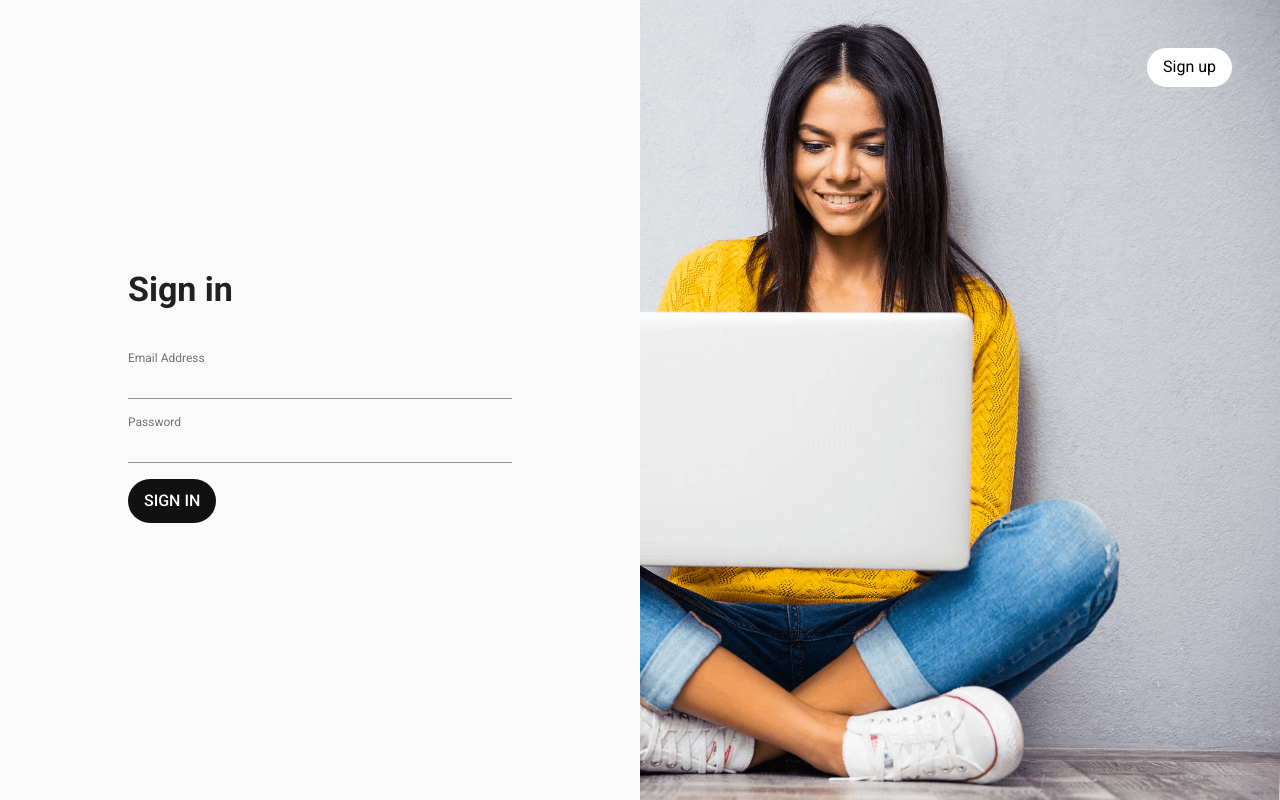
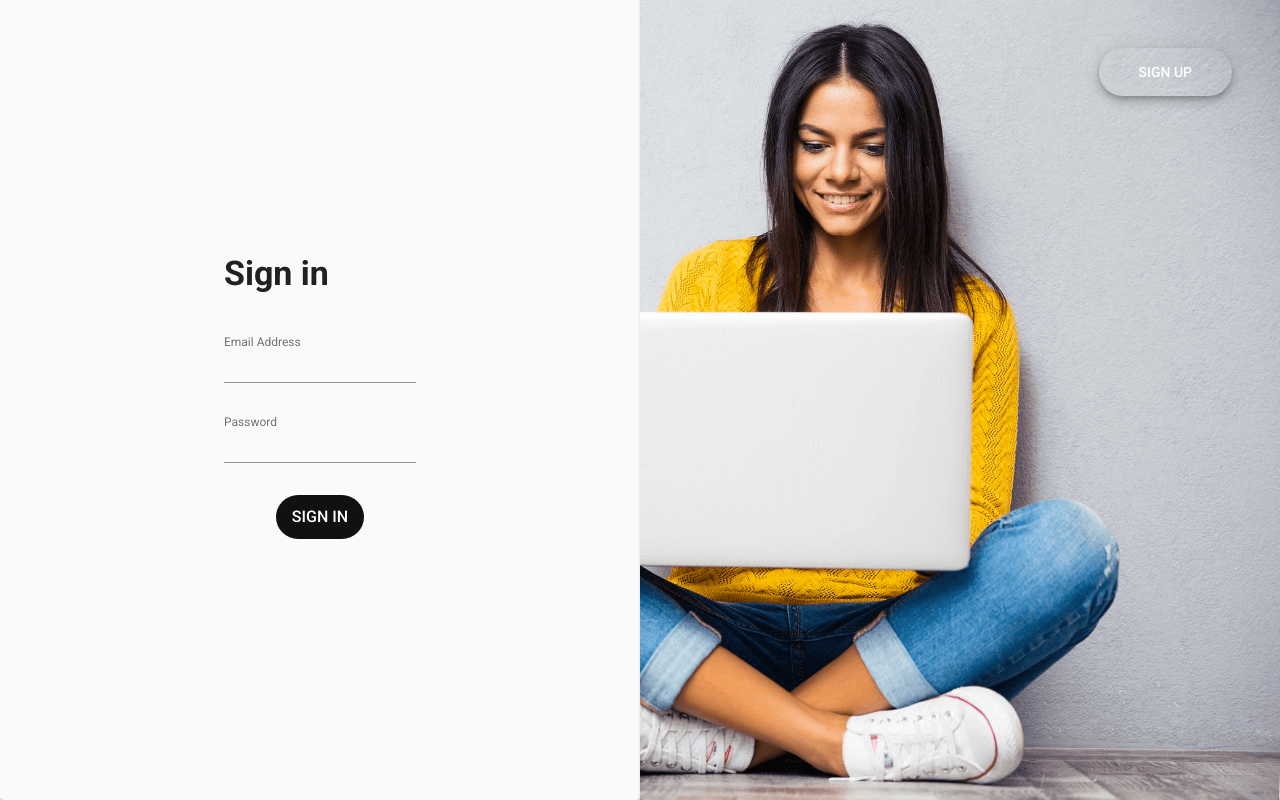
Before and after one commit to hatchways/team-pretzel, a React (Create React App) app in the folder client/: page /signin in a window 1280 px wide. Built offline with nearby package versions, Linux system fonts and the light colour scheme.

Commit message:
removed inline styling: AuthPage & FormFields

```diff
--- a/client/src/pages/AuthPage.jsx
+++ b/client/src/pages/AuthPage.jsx
@@ -1,57 +1,75 @@
 import React from "react";
 import { Link } from "react-router-dom";
+import { makeStyles } from "@material-ui/core/styles";
+import { Grid, Paper, Fab } from "@material-ui/core";
+
 import SignIn from "./container/SignIn";
 import SignUp from "./container/SignUp";
 import authBackgroundImage from "../assets/authBackgroundImage.png";
 
-const styles = {
-  link: {
-    borderRadius: "9999px",
-    display: "inline-block",
-    textDecoration: "none",
-    backgroundColor: "white",
-    color: "black",
-    paddingTop: "0.5rem",
-    paddingBottom: "0.5rem",
-    paddingLeft: "1rem",
-    paddingRight: "1rem",
-    marginBottom: ".5rem",
-    fontSize: "1rem",
+const useStyles = makeStyles({
+  root: {
+    flexGrow: 1
+  },
+  paper: {
+    background: "transparent",
+    textAlign: "center",
+    height: "100vh",
+    display: "flex",
+    alignItems: "center",
+    justifyContent: "center"
+  },
+  gridBackground: {
+    backgroundImage: `url(${authBackgroundImage})`,
+    backgroundPosition: "right",
+    backgroundSize: "cover",
+    height: "100%"
+  },
+  fab: {
+    padding: "0 2.5rem",
+    color: "#fff",
+    background: "transparent",
     position: "absolute",
-    right: "3rem",
-    top: "3rem"
+    top: "3rem",
+    right: "3rem"
   }
-};
+});
 
 const AuthPage = ({ location }) => {
+  const classes = useStyles();
   const { pathname } = location;
+
   return (
-    <div style={{ display: "flex", height: "100vh" }}>
+    <div className={classes.root}>
+      <Grid container>
+        <Grid item xs>
+          <Paper className={classes.paper}>
             {pathname === "/signup" ? (
               <SignUp />
             ) : pathname === "/signin" ? (
               <SignIn />
             ) : null}
-      <section
-        style={{
-          backgroundImage: `url(${authBackgroundImage})`,
-          backgroundPosition: "center",
-          backgroundSize: "cover",
-          backgroundPositionX: "right",
-          height: "100%",
-          width: "50%"
-        }}
-      >
+          </Paper>
+        </Grid>
+
+        <Grid item xs className={classes.gridBackground}>
+          <Paper className={classes.paper}>
             {pathname === "/signup" ? (
-          <Link style={styles.link} to="/signin">
+              <Link to="/signin">
+                <Fab variant="extended" className={classes.fab}>
                   Sign in
+                </Fab>
               </Link>
             ) : pathname === "/signin" ? (
-          <Link style={styles.link} to="/signup">
+              <Link to="/signup">
+                <Fab variant="extended" className={classes.fab}>
                   Sign up
+                </Fab>
               </Link>
             ) : null}
-      </section>
+          </Paper>
+        </Grid>
+      </Grid>
     </div>
   );
 };
--- a/client/src/pages/presentational/FormFields.jsx
+++ b/client/src/pages/presentational/FormFields.jsx
@@ -1,4 +1,5 @@
 import React from "react";
+import { makeStyles } from "@material-ui/core/styles";
 import {
   FormControl,
   InputLabel,
@@ -6,13 +7,16 @@ import {
   FormHelperText
 } from "@material-ui/core";
 
-const styles = {
-  formControl: { marginBottom: "1rem" }
-};
+const useStyles = makeStyles({
+  formControl: {
+    marginBottom: "2rem"
+  }
+});
 
 const FormFields = ({ label, error, type, name, value, onChange, errors }) => {
+  const classes = useStyles();
   return (
-    <FormControl style={styles.formControl}>
+    <FormControl className={classes.formControl}>
       <InputLabel shrink={true}>{label}</InputLabel>
       <Input
         error={error}
```
Lines whose indentation alone changed are shown as unchanged.
